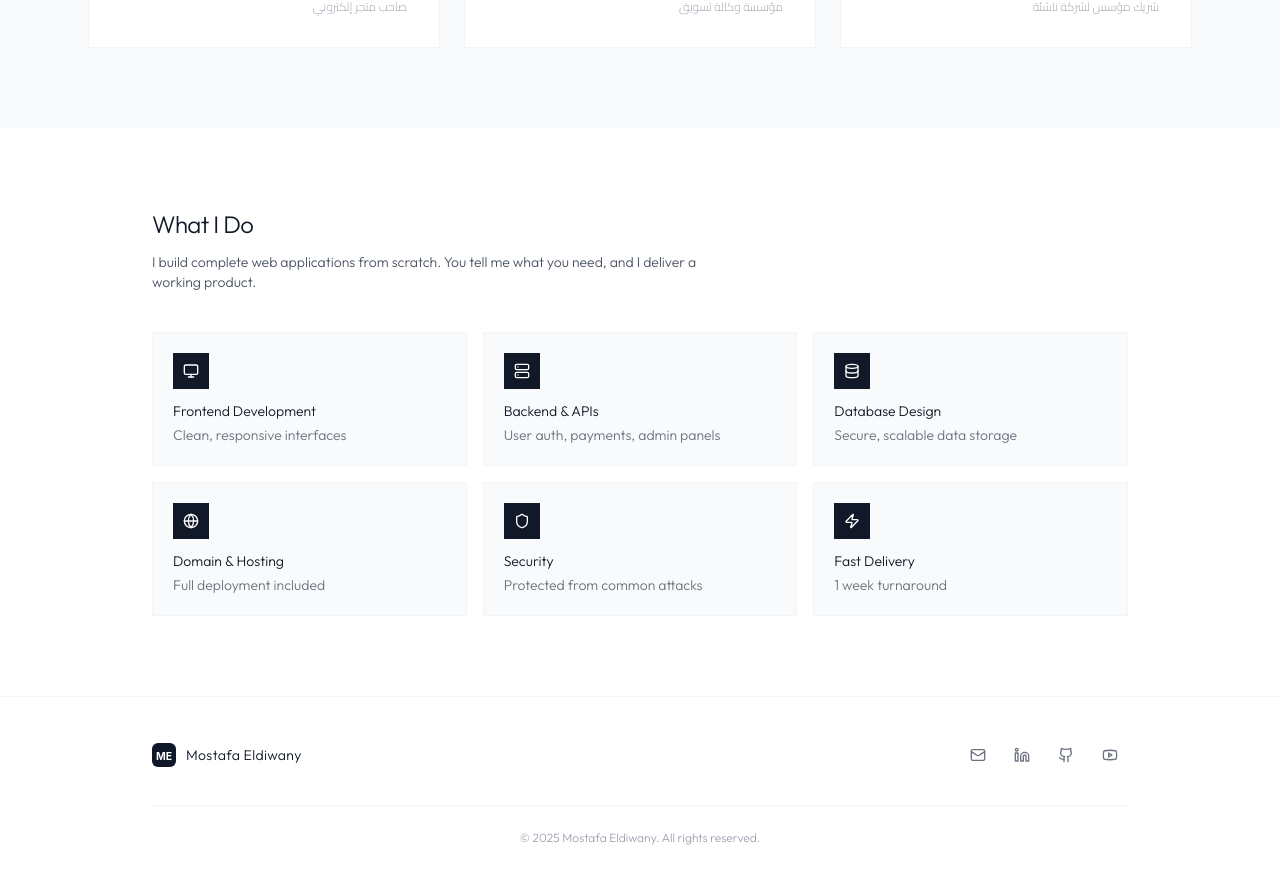
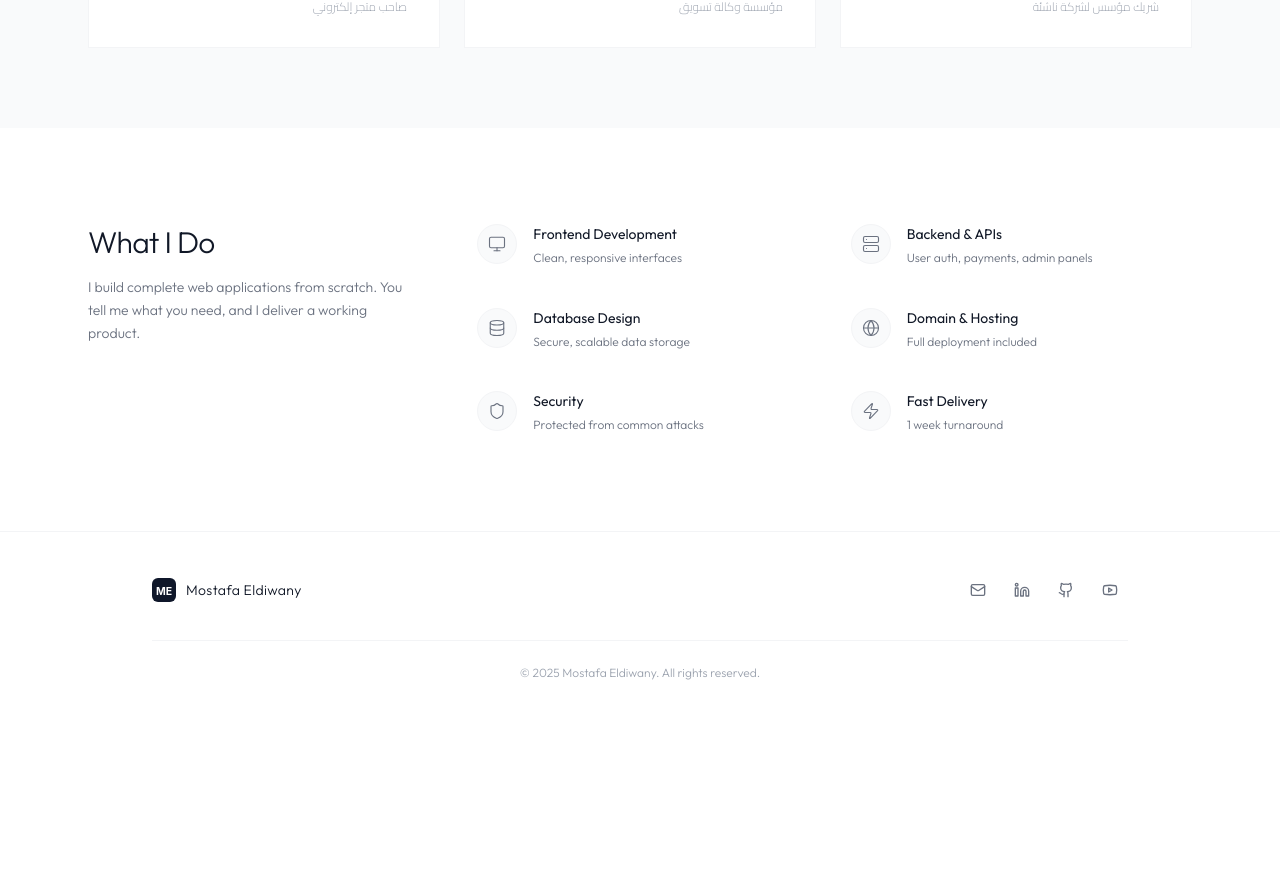
Before and after one commit to Mostafaeldiwany123/mostafas-protofolio, a React (Vite) app: page / in a window 1280 px wide. Shown: the part 3384-4267 px from the top of the page. After the commit the page ends 4105 px from the top, so only its background shows below. Built offline with nearby package versions, Linux system fonts and the light colour scheme.

Commit message:
lastest edit

```diff
--- a/components/Background.tsx
+++ b/components/Background.tsx
@@ -37,38 +37,37 @@ const Background = () => {
   ];
 
   return (
-    <section id="background" className="py-16 md:py-20">
-      <div className="max-w-5xl mx-auto px-6">
-        <motion.div
-          initial={{ opacity: 0, y: 20 }}
-          whileInView={{ opacity: 1, y: 0 }}
-          viewport={{ once: true }}
-          transition={{ duration: 0.6 }}
-        >
-          <h2 className="text-2xl font-light tracking-tight text-gray-900 mb-3">What I Do</h2>
-          <p className="text-gray-600 mb-10 max-w-xl text-sm">
-            I build complete web applications from scratch. You tell me what you need, and I deliver a working product.
-          </p>
+    <section id="background" className="py-24 bg-white">
+      <div className="max-w-6xl mx-auto px-6">
+        <div className="grid grid-cols-1 lg:grid-cols-3 gap-12 lg:gap-16">
+          <div className="lg:col-span-1">
+            <h2 className="text-3xl font-light tracking-tight text-gray-900 mb-4">What I Do</h2>
+            <p className="text-gray-500 text-sm font-light leading-relaxed">
+              I build complete web applications from scratch. You tell me what you need, and I deliver a working product.
+            </p>
+          </div>
 
-          <div className="grid grid-cols-2 md:grid-cols-2 lg:grid-cols-3 gap-3 md:gap-4">
+          <div className="lg:col-span-2 grid grid-cols-1 sm:grid-cols-2 gap-x-8 gap-y-10">
             {capabilities.map((item, index) => (
               <motion.div
                 key={index}
-                initial={{ opacity: 0, y: 20 }}
+                initial={{ opacity: 0, y: 15 }}
                 whileInView={{ opacity: 1, y: 0 }}
                 viewport={{ once: true }}
-                transition={{ duration: 0.5, delay: index * 0.05 }}
-                className="bg-gray-50 border border-gray-100 p-4 md:p-5 hover:border-gray-200 transition-colors"
+                transition={{ duration: 0.4, delay: index * 0.05 }}
+                className="flex gap-4"
               >
-                <div className="w-8 h-8 md:w-9 md:h-9 bg-gray-900 flex items-center justify-center mb-3">
-                  <item.icon size={16} className="text-white" />
+                <div className="w-10 h-10 bg-gray-50 border border-gray-100 rounded-full flex items-center justify-center text-gray-500 flex-shrink-0">
+                  <item.icon size={18} strokeWidth={1.5} />
                 </div>
-                <h3 className="font-light text-gray-900 mb-1 text-xs md:text-sm">{item.title}</h3>
-                <p className="text-xs md:text-sm text-gray-500">{item.desc}</p>
+                <div>
+                  <h3 className="font-normal text-gray-900 mb-1 text-sm">{item.title}</h3>
+                  <p className="text-xs text-gray-500 leading-relaxed font-light">{item.desc}</p>
+                </div>
               </motion.div>
             ))}
           </div>
-        </motion.div>
+        </div>
       </div>
     </section>
   );
--- a/components/Footer.tsx
+++ b/components/Footer.tsx
@@ -14,7 +14,7 @@ const Footer = () => {
           <div className="flex items-center gap-2">
             <a
               href="mailto:mostafafafa6@gmail.com"
-              className="flex items-center justify-center w-9 h-9 text-gray-500 hover:text-gray-900 hover:bg-gray-100 transition-all"
+              className="flex items-center justify-center w-9 h-9 text-gray-500 hover:text-gray-900 hover:bg-gray-100 rounded-full transition-all"
             >
               <Mail size={16} />
             </a>
@@ -22,7 +22,7 @@ const Footer = () => {
               href="https://linkedin.com/in/mostafa-eldiwany-91b9a9319/"
               target="_blank"
               rel="noreferrer"
-              className="flex items-center justify-center w-9 h-9 text-gray-500 hover:text-gray-900 hover:bg-gray-100 transition-all"
+              className="flex items-center justify-center w-9 h-9 text-gray-500 hover:text-gray-900 hover:bg-gray-100 rounded-full transition-all"
             >
               <Linkedin size={16} />
             </a>
@@ -30,7 +30,7 @@ const Footer = () => {
               href="https://github.com/Mostafaeldiwany123"
               target="_blank"
               rel="noreferrer"
-              className="flex items-center justify-center w-9 h-9 text-gray-500 hover:text-gray-900 hover:bg-gray-100 transition-all"
+              className="flex items-center justify-center w-9 h-9 text-gray-500 hover:text-gray-900 hover:bg-gray-100 rounded-full transition-all"
             >
               <Github size={16} />
             </a>
@@ -38,7 +38,7 @@ const Footer = () => {
               href="https://youtube.com/@DailyTifa"
               target="_blank"
               rel="noreferrer"
-              className="flex items-center justify-center w-9 h-9 text-gray-500 hover:text-gray-900 hover:bg-gray-100 transition-all"
+              className="flex items-center justify-center w-9 h-9 text-gray-500 hover:text-gray-900 hover:bg-gray-100 rounded-full transition-all"
             >
               <Youtube size={16} />
             </a>
--- a/index.html
+++ b/index.html
@@ -65,21 +65,21 @@
 
     /* Custom Scrollbar */
     ::-webkit-scrollbar {
-      width: 12px;
+      width: 10px;
     }
 
     ::-webkit-scrollbar-track {
-      background: #030303;
+      background: #ffffff;
     }
 
     ::-webkit-scrollbar-thumb {
-      background-color: #222;
-      border-radius: 6px;
-      border: 2px solid #030303;
+      background-color: #e5e7eb;
+      border-radius: 5px;
+      border: 2.5px solid #ffffff;
     }
 
     ::-webkit-scrollbar-thumb:hover {
-      background-color: #444;
+      background-color: #d1d5db;
     }
   </style>
 </head>
```
